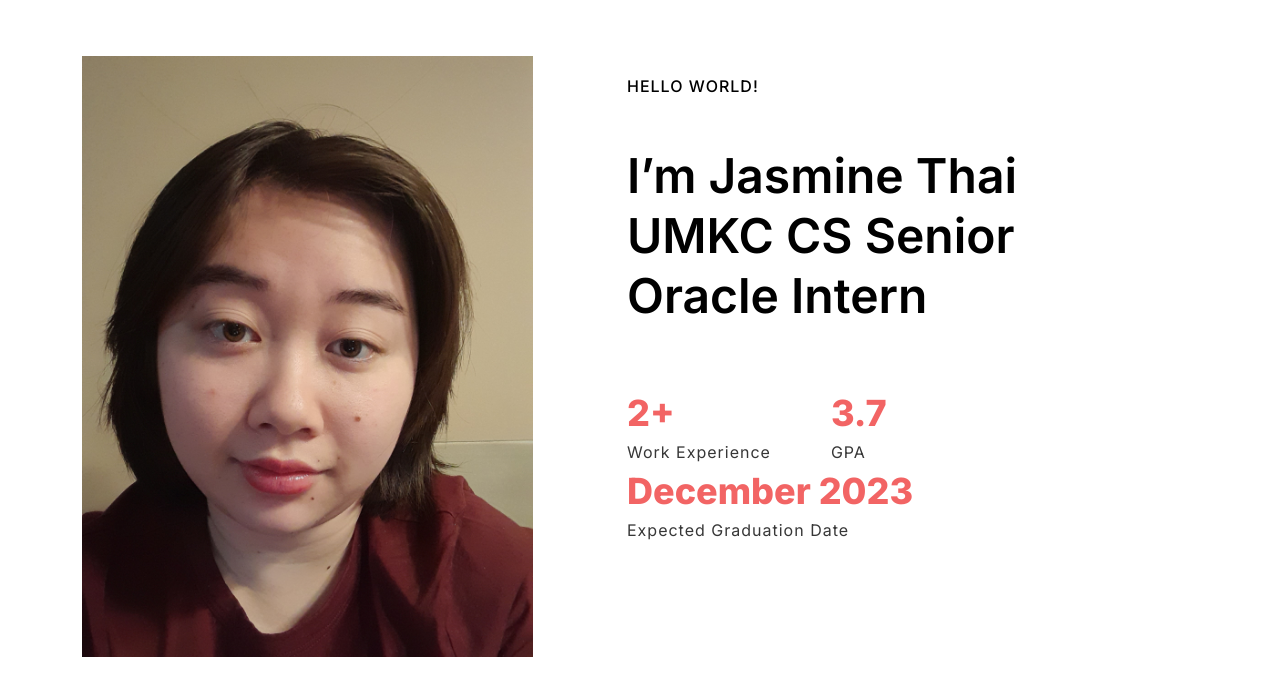
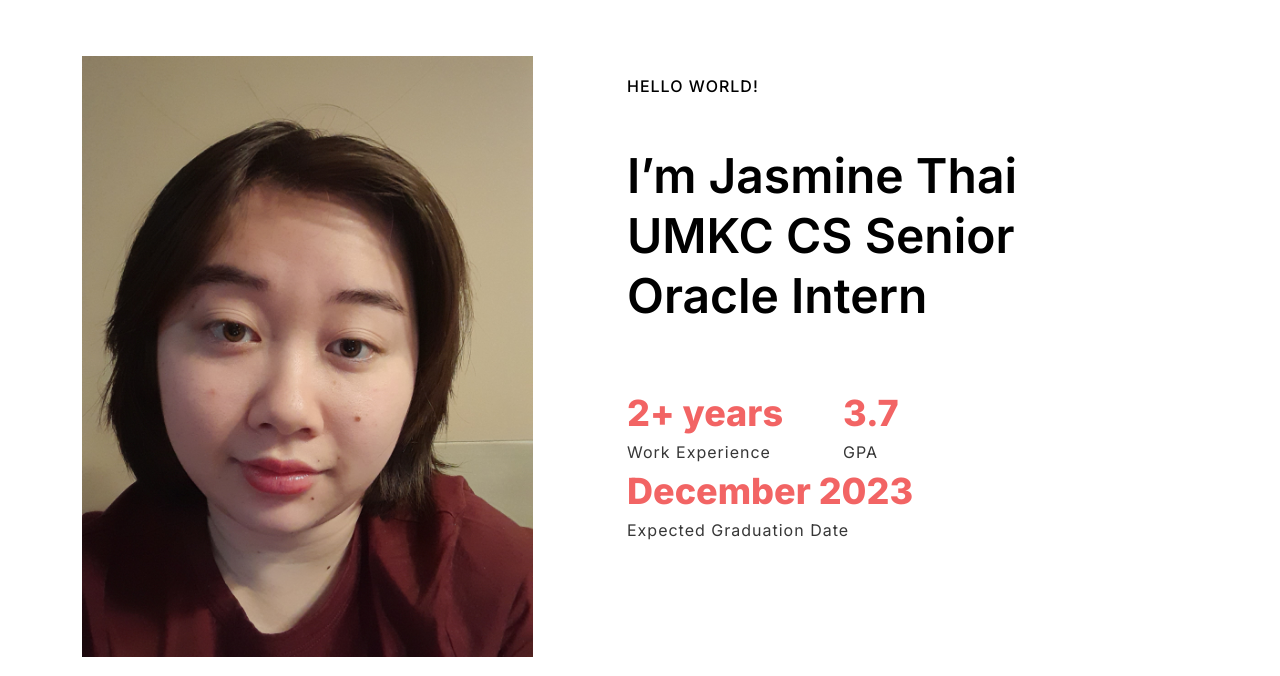
Before and after one commit to JasmineThai-hub/jasminethai.github.io, a plain HTML site: page index.html in a window 1280 px wide. Shown: the part 124-800 px from the top of the page. Drawn offline with nearby package versions, Linux system fonts and the light colour scheme.

```diff
--- a/index.html
+++ b/index.html
@@ -58,7 +58,7 @@
                 </h1>
                 <ul class="ds-numbervalulist">
                   <li>
-                    <strong>2+</strong>
+                    <strong>2+ years</strong>
                     <span>Work Experience</span>
                   </li>
                   <li>
```
